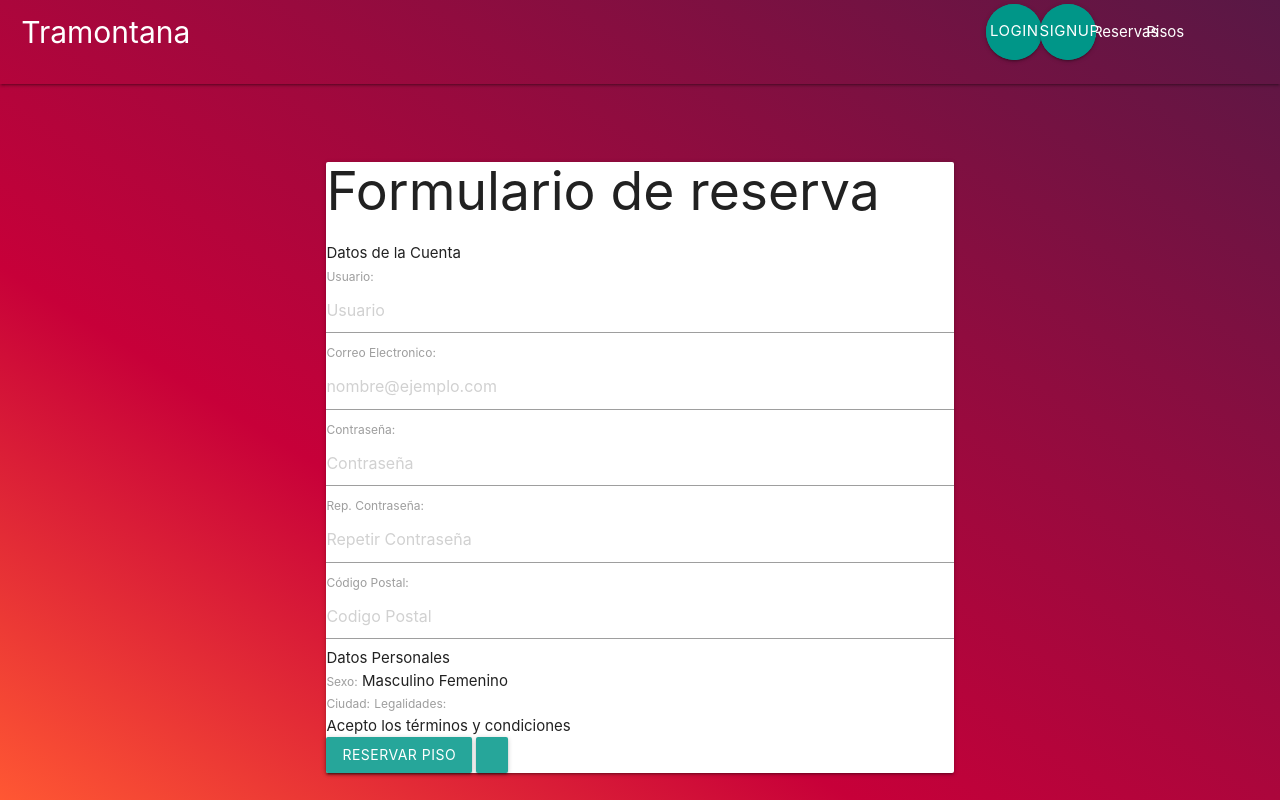
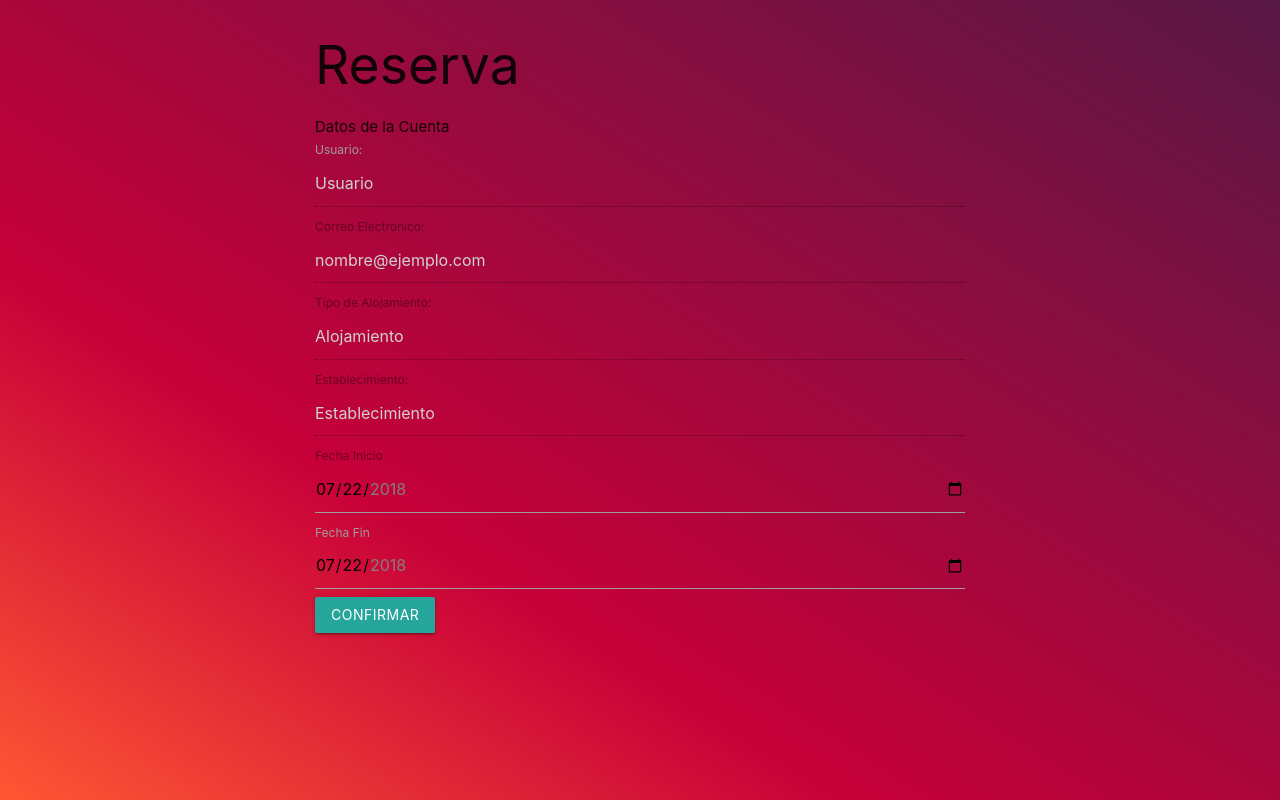
Before and after one commit to DennisHuayllas/Tramontana, a plain HTML site: page formulario.html in a window 1280 px wide. Drawn offline with nearby package versions, Linux system fonts and the light colour scheme.

Commit message:
Update Forumalrio

```diff
--- a/formulario.html
+++ b/formulario.html
@@ -11,78 +11,43 @@
     <meta charset="UTF-8">
   </head>
   <body>
-    <div id="menu" >
-      <nav class="nav-extended">
-        <div class="row nav-wrapper" >
-          <div class="col s5 m7 xl9">
-            <h5 id="logo" href="#" class="">Tramontana</h5>
-          </div>
-          <div class="col s7 m5 xl3 right-align">
-            <div class="row">
-              <ul id="nav-mobile" class="">
-                <div class="col m3 s3 xl2">
-                  <li><a id="btnlogin" class="btn-floating btn-large pulse teal" href="index.html">Login</a></li>
-                </div>
-                <div class="col m3 s3 xl2">
-                  <li><a class="btn-floating btn-large pulse teal" href="signup.html">Signup</a></li>
-                </div>
-                <div class="col m3 s3 xl2">
-                 <li><a href="reservas.html">Reservas</a></li>
-              </div>
-                <div class="col m3 s3 xl2">
-                <li><a href="pisos.html">Pisos</a></li>
-              </div>
-              </ul>
-            </div>
 
-          </div>
-        </div>
-      </div>
+<div class="container" style="max-width: 650px; min-width: 400px;">
 
-<div class="container">
-
-    <br>
-<div class="container" style="max-width: 650px; min-width: 400px;">
-  <div class="card">
-    <h2 class="card-header text-center">Formulario de reserva</h2>
+    <h2 class="card-header text-center">Reserva</h2>
     <div class="card-body">
       <form id="myForm" onsubmit="return validar()">
         <div class="form-group">
           <legend>Datos de la Cuenta</legend>
           <label for="user">Usuario:</label>
-          <input type="text" class="form-control" id="user" placeholder="Usuario">
+          <input type="text" class="form-control" id="user" placeholder="Usuario" disabled>
           <label for="email">Correo Electronico:</label>
-          <input type="email" class="form-control" id="email" placeholder="nombre@ejemplo.com">
-          <label for="Pass1">Contraseña:</label>
-          <input type="password" class="form-control" id="pass1" placeholder="Contraseña">
-          <label for="pass2">Rep. Contraseña:</label>
-          <input type="password" class="form-control" id="pass2" placeholder="Repetir Contraseña">
-          <label for="codipos">Código Postal:</label>
-          <input type="text" class="form-control" id="codipos" placeholder="Codigo Postal">
+
+          <input type="email" class="form-control" id="email" placeholder="nombre@ejemplo.com" disabled>
+
+          <label for="user">Tipo de Alojamiento:</label>
+          <input type="text" class="form-control" id="Alojamiento" placeholder="Alojamiento" disabled>
+          <label for="user">Establecimiento: </label>
+          <input type="text" class="form-control" id="Establecimiento" placeholder="Establecimiento" disabled>
+          <label>Fecha Inicio</label>
+          <input type="date" id="start" name="trip-start"
+          value="2018-07-22"
+          min="2018-01-01" max="2018-12-31">
+
+          <label>Fecha Fin</label>
+
+          <input type="date" id="end" name="trip-start"
+          value="2018-07-22"
+          min="2018-01-01" max="2018-12-31">
         </div>
 
-        <div class="form-group">
-          <legend>Datos Personales</legend>
-          <label for="sexo">Sexo:</label>
-          <input type="radio" id="sexo" name="sexo"> Masculino
-          <input type="radio" id="sexo" name="sexo"> Femenino <br>
-          <label for="ciudad">Ciudad:</label>
-            <select class="form-control" id="ciudad">
-              <option value="Lota">Seleccionar</option>
-              <option value="Lota">Lota</option>
-              <option value="Coronel">Coronel</option>
-              <option value="concepción">Concepción</option>
-            </select>
-          <label for="terminos">Legalidades:</label><br>
-          <input type="checkbox" id="terminos"/> Acepto los términos y condiciones
-        </div>
-        <input type="submit" class="btn btn-success" id="boton" value="Reservar piso">
-        <input type="reset" class="btn btn-danger" id="boton" value="">
+        <input type="submit" class="btn btn-success" id="boton" value="Confirmar">
+
       </form>
     </div>
   </div>
 </div>
-</div>
+
   </body>
 
   <script type="module" src="/js/modulos/formulario.js"></script>
--- a/js/modulos/formulario.js
+++ b/js/modulos/formulario.js
@@ -1,90 +1,20 @@
-var user = document.getElementById("user");
-var email = document.getElementById("email");
-var pass1 = document.getElementById("pass1");
-var pass2 = document.getElementById("pass2");
-var codipos = document.getElementById("codipos");
-var sexo = document.getElementsByName("sexo");
-var seleccionado = false;
-var ciudad = document.getElementById("ciudad").selectedIndex;
-var elementoCHECK = document.getElementById("terminos");
 
-var user = document.getElementById("user");
-var email = document.getElementById("email");
-var pass1 = document.getElementById("pass1");
-var pass2 = document.getElementById("pass2");
-var codipos = document.getElementById("codipos");
-var sexo = document.getElementsByName("sexo");
-var seleccionado = false;
-var ciudad = document.getElementById("ciudad").selectedIndex;
-var elementoCHECK = document.getElementById("terminos");
-user.value = sessionStorage.getItem('usuario')
 
-console.log(sessionStorage.getItem('nombre'))
+const user = document.querySelector("#user")
+const correo = document.querySelector('#email')
+const alojamiento= document.querySelector('#Alojamiento')
+const Establecimiento= document.querySelector('#Establecimiento')
+const fechaInicio= document.querySelector('#start')
+const fechaFin = document.querySelector('#end')
+
+user.value = sessionStorage.getItem('nombre')
+correo.value = sessionStorage.getItem('correo')
+
 const validar=()=> {
 
 
-	if(user.value.length == 0)
-	{
-      alert("Debe ingresar el Usuario");
-    	user.focus();
-    	return false;
-	}
-	if(email.value.length == 0)
-	{
-		alert("Por favor, ingrese su Email");
-		email.focus();
-		return false;
-	}
-	if(pass1.value.length < 6)
-	{
-		alert("Debe ingresar una contraseña de más de 6 caracteres");
-		pass1.focus();
-		return false;
-	}
-	else if(pass1.value != pass2.value)
-	{
-		alert("Las contraseñas no coinciden");
-		pass2.focus();
-		return false;
-	}
-	if(codipos.value.length == 0)
-	{
-		alert("Por favor ingrese su código postal");
-		codipos.focus();
-		return false;
-	}
-	else if(codipos.value.length != 0 && isNaN(codipos.value))
-	{
-		alert("Por favor, ingrese solo numeros en el código postal");
-		codipos.focus();
-		return false;
-	}
-	for(var i = 0; i<sexo.length; i++)
-	{
-		if(sexo[i].checked)
-		{
-			seleccionado = true;
-		}
-	}
-	if(!seleccionado)
-	{
-		alert("Debes indicar el sexo");
-		return false;
-	}
-	if(ciudad == 0 || ciudad == null)
-	{
-		alert("Por favor, seleccione una ciudad");
-		return false;
-	}
-	if(!elementoCHECK.checked)
-	{
-		alert("Debe aceptar los términos y condiciones");
-		return false;
-	}
-  else
-  {
+
     alert("Datos de formulario enviados exitosamente.");
     document.getElementById("myForm").reset();
-	  return false;
+
 	}
-}
--- a/js/modulos/login.js
+++ b/js/modulos/login.js
@@ -5,6 +5,7 @@ const login_f = (dato) => {
     if (dato[0].clave == document.querySelector("#clave").value && dato[0].password == window.btoa(document.querySelector("#password").value)) {
         sessionStorage.setItem('clave', dato[0].id);
         sessionStorage.setItem('nombre', dato[0].nombre);
+        sessionStorage.setItem('correo', dato[0].correo);
         localStorage.setItem('nombre', dato[0].nombre);
          window.location='/';
        // console.log(sessionStorage.getItem('clave'));
--- a/js/modulos/pisos.js
+++ b/js/modulos/pisos.js
@@ -7,7 +7,7 @@ export const muestraPisos = (piso, reserva) => {
                   <div class="card-image">
                     <img src="${piso.imagen}">
                     <span id="nombre"class="card-title">${piso.poblacion}</span>
-                    <a id="alquilar"class="btn-floating halfway-fab pulse waves-effect waves-light red"><i class="material-icons">local_grocery_store</i></a>
+                    <a href="/formulario?=${piso.id}" id="alquilar"class="btn-floating halfway-fab pulse waves-effect waves-light red"><i class="material-icons">local_grocery_store</i></a>
                   </div>
                   <div class="card-content">
                         <li>Calle:${piso.calle} </li>
```
